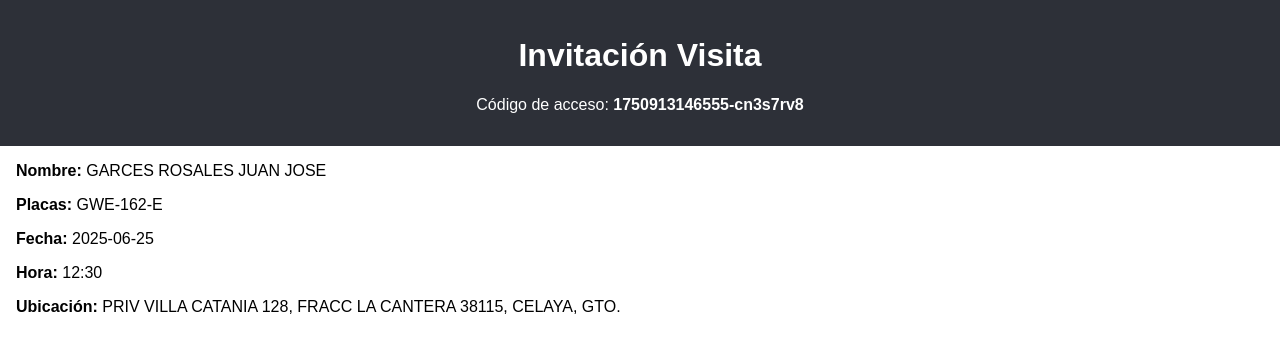
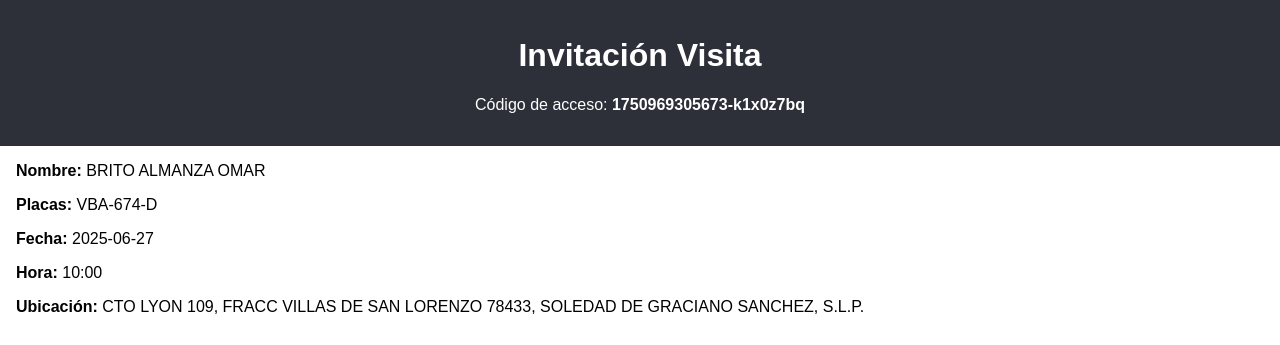
Before and after one commit to jjrmrcly79/mrqr-frontend, a plain HTML site: page invitacion.html in a window 1280 px wide. Shown: the top 345 px of the page. Drawn offline with Linux system fonts and the light colour scheme; grey boxes are pictures that could not be loaded.

Commit message:
Actualiza invitación dinámica

```diff
--- a/invitacion.html
+++ b/invitacion.html
@@ -13,16 +13,16 @@
 <body>
   <div class="header">
     <h1>Invitación Visita</h1>
-    <p>Código de acceso: <strong>1750913146555-cn3s7rv8</strong></p>
+    <p>Código de acceso: <strong>1750969305673-k1x0z7bq</strong></p>
   </div>
-  <div class="field"><strong>Nombre:</strong> GARCES ROSALES JUAN JOSE</div>
-  <div class="field"><strong>Placas:</strong> GWE-162-E</div>
-  <div class="field"><strong>Fecha:</strong> 2025-06-25</div>
-  <div class="field"><strong>Hora:</strong> 12:30</div>
-  <div class="field"><strong>Ubicación:</strong> PRIV VILLA CATANIA 128, FRACC LA CANTERA 38115, CELAYA, GTO.</div>
+  <div class="field"><strong>Nombre:</strong> BRITO ALMANZA OMAR</div>
+  <div class="field"><strong>Placas:</strong> VBA-674-D</div>
+  <div class="field"><strong>Fecha:</strong> 2025-06-27</div>
+  <div class="field"><strong>Hora:</strong> 10:00</div>
+  <div class="field"><strong>Ubicación:</strong> CTO LYON 109, FRACC VILLAS DE SAN LORENZO 78433, SOLEDAD DE GRACIANO SANCHEZ, S.L.P.</div>
   <div class="qr">
     <img
-      src="https://api.qrserver.com/v1/create-qr-code/?data=1750913146555-cn3s7rv8&size=200x200"
+      src="https://api.qrserver.com/v1/create-qr-code/?data=1750969305673-k1x0z7bq&size=200x200"
       alt="Código QR"
       width="200"
     />
```
